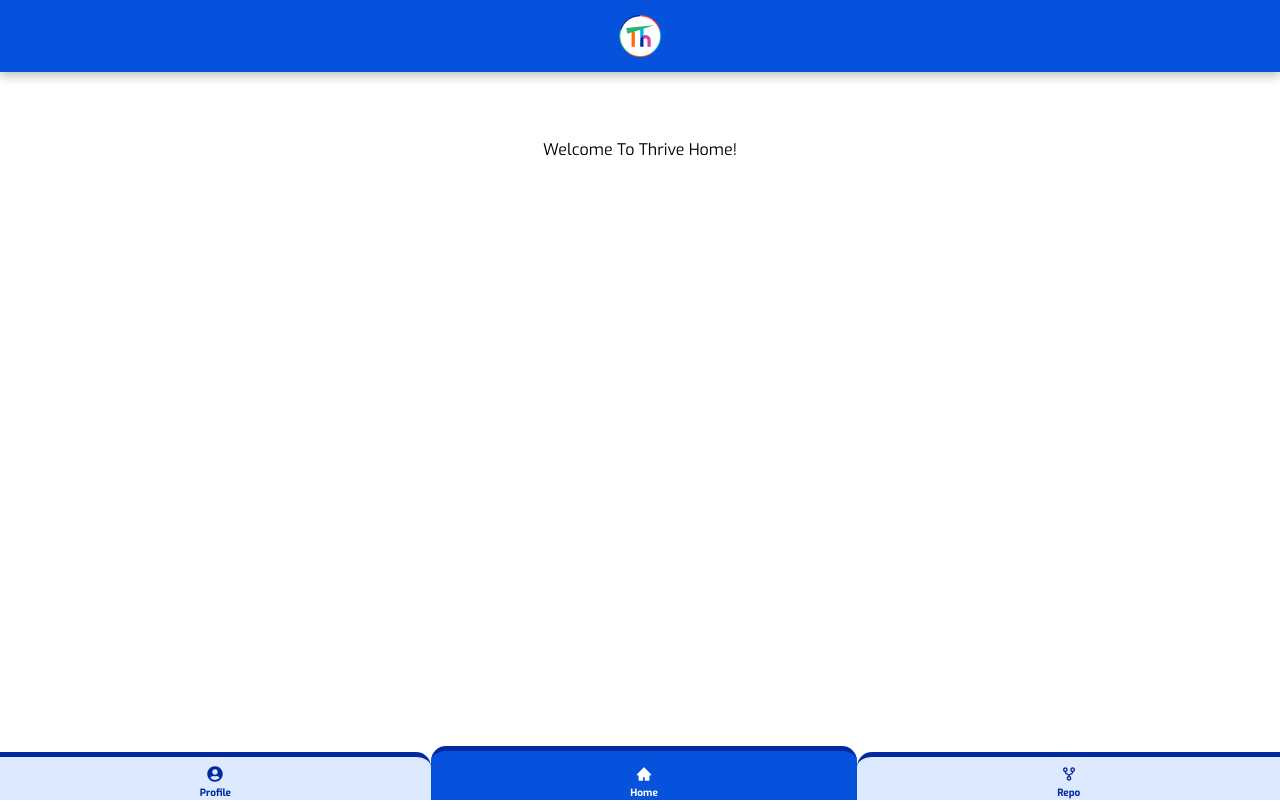
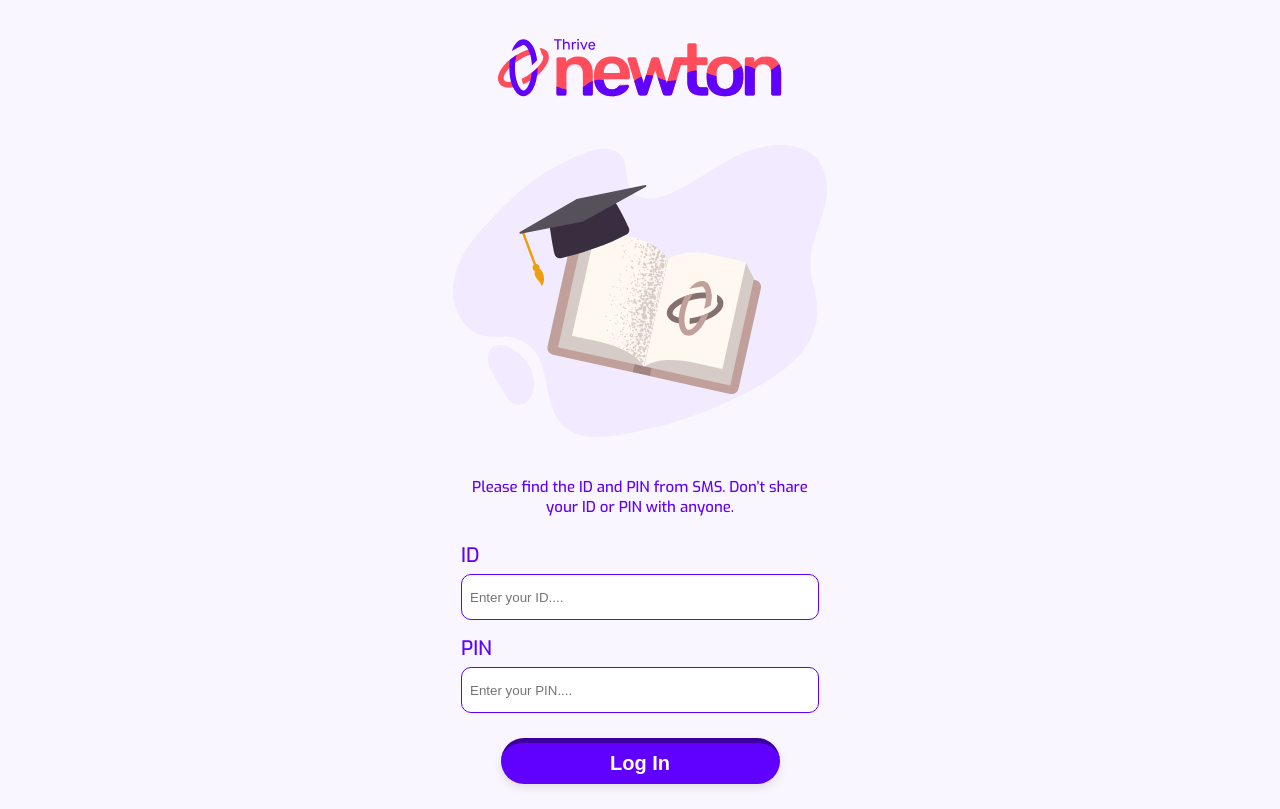
Before and after one commit to hridoy43/thrive, a React (Create React App) app: page / in a window 1280 px wide. Built offline with nearby package versions, Linux system fonts and the light colour scheme; what redux-axios-middleware would draw is missing.

Commit message:
login issue fixed

```diff
--- a/src/App.js
+++ b/src/App.js
@@ -1,39 +1,16 @@
-import { useState, useEffect } from 'react';
 import { BrowserRouter, Route, Switch } from 'react-router-dom';
-import { useSelector, useDispatch } from 'react-redux';
+import { useSelector } from 'react-redux';
 import { Home, Login, Profile, Repo } from 'components/pages';
-import { signIn, signOut } from 'redux/actions';
 
 import 'styles/global.css';
 import 'styles/var.css';
 
-// components
-
-// const Authonticator = (setUser, dispatch) => {
-//     fireb.auth().onAuthStateChanged((user) => {
-//         if (user) {
-//             // setUser(user);
-//             dispatch(signIn());
-//             console.log('Log: Authonticator -> user', user);
-//         } else {
-//             // setUser(null);
-//             dispatch(signOut());
-//         }
-//     });
-// };
-
 function App() {
-    // const [user, setUser] = useState(null);
     const isLogged = useSelector((state) => state.isLogged);
-    // const dispatch = useDispatch();
-
-    // useEffect(() => {
-    //     Authonticator(setUser, dispatch);
-    // }, []);
 
     return (
         <BrowserRouter>
-            {isLogged ? (
+            {!isLogged ? (
                 <Login />
             ) : (
                 <Switch>
--- a/src/components/pages/login.js
+++ b/src/components/pages/login.js
@@ -1,20 +1,54 @@
-import { useEffect } from 'react';
+import { useEffect, useState } from 'react';
 import { Input, Button } from 'components/custom';
+import { useSelector, useDispatch } from 'react-redux';
+import { useHistory } from 'react-router-dom';
 import loginPageLogo from 'assets/loginPageLogo.svg';
 import book from 'assets/book.svg';
+import { signIn, signOut } from 'redux/actions';
 import styles from './login.module.css';
 
-export const Login = () => (
+export const Login = () => {
+    const isLogged = useSelector((state) => state.isLogged);
+    const dispatch = useDispatch();
+    const history = useHistory();
+    const [id, setId] = useState(null);
+    const [pin, setPin] = useState(null);
+    const [errorMsg, setErrorMsg] = useState('');
+
+    const onLogin = () => {
+        if (id && pin) {
+            setErrorMsg('');
+            dispatch(signIn());
+            history.push('/profile');
+        } else setErrorMsg('ID or PIN missing!');
+    };
+
+    useEffect(() => {
+        if (id || pin) {
+            setErrorMsg('');
+        }
+    }, [id, pin]);
+
+    return (
         <div className={styles.loginContainer}>
             <div className={styles.logoContainer}>
                 <img src={loginPageLogo} alt="logo" className={`${styles.logo} ${styles.nameLogo}`} />
                 <img src={book} alt="book" className={`${styles.logo} ${styles.bookLogo}`} />
             </div>
-        <p className={styles.infoText}>Please find the ID and PIN from SMS. Don’t share your ID or PIN with anyone.</p>
+            <p className={styles.infoText}>
+                Please find the ID and PIN from SMS. Don’t share your ID or PIN with anyone.
+            </p>
             <div style={{ width: '100%', maxWidth: '358px' }}>
-            <Input label="ID" placeholder="Enter your ID...." type="text" />
-            <Input label="PIN" placeholder="Enter your PIN...." type="password" />
+                <Input label="ID" placeholder="Enter your ID...." type="text" onChange={(e) => setId(e.target.value)} />
+                <Input
+                    label="PIN"
+                    placeholder="Enter your PIN...."
+                    type="password"
+                    onChange={(e) => setPin(e.target.value)}
+                />
             </div>
-        <Button label="Log In" className={styles.loginBtn} />
+            {errorMsg ? <p>{errorMsg}</p> : null}
+            <Button label="Log In" className={styles.loginBtn} onClick={onLogin} />
         </div>
     );
+};
--- a/src/components/pages/profile.js
+++ b/src/components/pages/profile.js
@@ -1,12 +1,14 @@
 import { useEffect } from 'react';
 import { useSelector, useDispatch } from 'react-redux';
-import { fetchUser } from 'redux/actions';
+import { useHistory } from 'react-router-dom';
+import { fetchUser, signOut } from 'redux/actions';
 import { PageContainer, ContentContainer } from 'components/layout';
 import { Button } from 'components/custom';
 import styles from './profile.module.css';
 
 export const Profile = () => {
     const user = useSelector((state) => state.user);
+    const history = useHistory();
     const { avatar_url, name, type, location, blog } = user?.data || {};
 
     const dispatch = useDispatch();
@@ -14,6 +16,11 @@ export const Profile = () => {
     useEffect(() => {
         if (!user?.data) dispatch(fetchUser());
     }, [user?.data]);
+
+    function logOut() {
+        dispatch(signOut());
+        history.push('/login');
+    }
 
     return (
         <PageContainer header>
@@ -51,7 +58,7 @@ export const Profile = () => {
                     </div>
                 </div>
 
-                <Button label="Log Out" className={styles.logoutBtn} />
+                <Button label="Log Out" className={styles.logoutBtn} onClick={logOut} />
             </ContentContainer>
         </PageContainer>
     );
--- a/src/redux/store.js
+++ b/src/redux/store.js
@@ -13,6 +13,6 @@ const client = axios.create({
 
 export const store = createStore(allReducers, composeWithDevTools(applyMiddleware(axiosMiddleware(client))));
 
-store.subscribe(() => {
-    console.log(store.getState());
-});
+// store.subscribe(() => {
+//     console.log(store.getState());
+// });
```
Also changed, not shown: 1 other file (tests, documents, lock files or other folders). Lines whose indentation alone changed are shown as unchanged.
